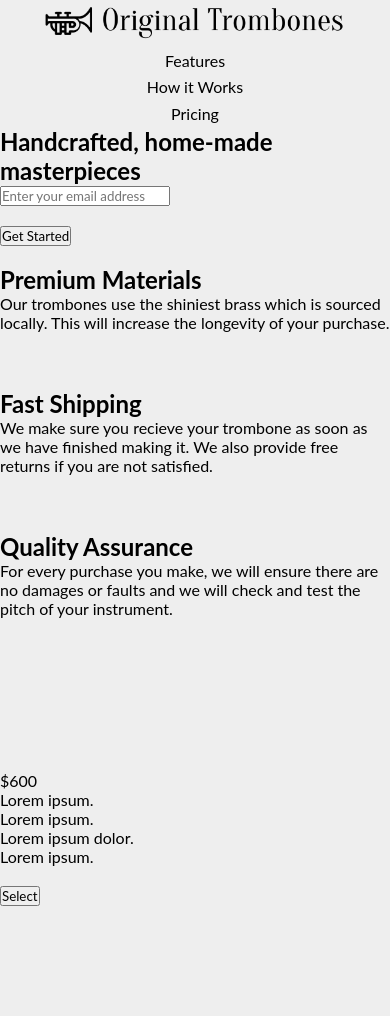
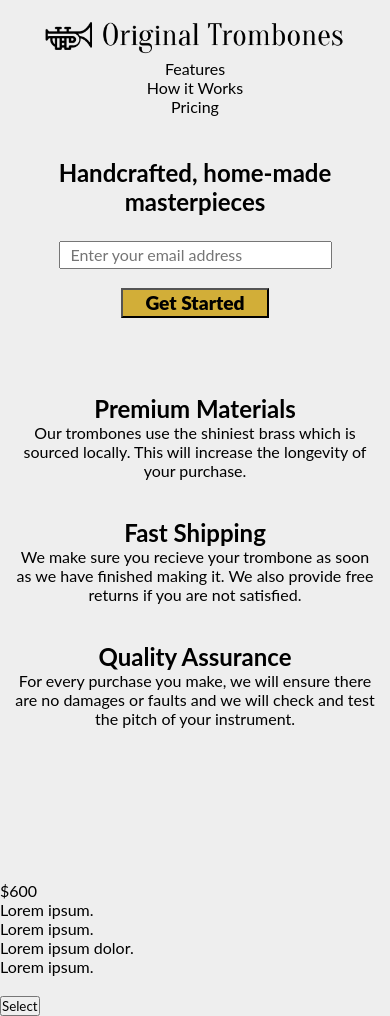
Before and after one commit to ChrisCash2020/FCC-projects, a plain HTML site: page Product Landing Page Clone/index.html in a window 390 px wide. Before the commit the page ends 906 px from the top, so only its background shows below. Drawn offline with Linux system fonts and the light colour scheme.

```diff
--- a/Product Landing Page Clone/index.html
+++ b/Product Landing Page Clone/index.html
@@ -10,8 +10,13 @@
       rel="stylesheet"
       href="https://fonts.googleapis.com/css?family=Tangerine"
     />
+    <script
+      src="https://kit.fontawesome.com/770e947581.js"
+      crossorigin="anonymous"
+    ></script>
   </head>
   <body>
+      <br>
     <header id="header">
       <nav id="nav-bar">
         <ul>
@@ -30,8 +35,9 @@
         </ul>
       </nav>
     </header>
+  <br><br>
     <section>
-    <div #main-top>
+      <div id="main-top">
         <h1>Handcrafted, home-made masterpieces</h1>
         <form action="https://www.freecodecamp.com/email-submit)" id="form">
           <input
@@ -42,22 +48,29 @@
           <input type="submit" id="submit" value="Get Started" />
         </form>
       </div>
+      <br>
+      <br>
+      <br>
+      <br>
+      <div class="center">
       <div id="main-middle">
         <div class="main-middle-content">
           <div class="main-middle-content-image">
-          <img src="" alt="" />
+            <img src="" alt="" id="icon" class="fas fa-fire" />
           </div>
           <div class="main-middle-content-text">
             <h1>Premium Materials</h1>
             <p>
-            Our trombones use the shiniest brass which is sourced locally. This
-            will increase the longevity of your purchase.
+              Our trombones use the shiniest brass which is sourced locally.
+              This will increase the longevity of your purchase.
             </p>
+          </div>
         </div>
         <br />
         <br />
+        <div class="main-middle-content">
           <div class="main-middle-content-image">
-          <img src="" alt="" />
+            <img src="" alt="" id="icon" class="fas fa-fire"/>
           </div>
           <div class="main-middle-content-text">
             <h1>Fast Shipping</h1>
@@ -66,17 +79,20 @@
               making it. We also provide free returns if you are not satisfied.
             </p>
           </div>
+        </div>
         <br />
         <br />
+        <div class="main-middle-content">
           <div class="main-middle-content-image">
-          <img src="" alt="" />
+            <img src="" alt="" class="fas fa-fire" id="icon" />
           </div>
           <div class="main-middle-content-text">
             <h1>Quality Assurance</h1>
             <p>
-            For every purchase you make, we will ensure there are no damages or
-            faults and we will check and test the pitch of your instrument.
+              For every purchase you make, we will ensure there are no damages
+              or faults and we will check and test the pitch of your instrument.
             </p>
+          </div>
         </div>
       </div>
     </div>
@@ -96,6 +112,7 @@
           </p>
         </div>
       </div>
+
     </section>
   </body>
 </html>
--- a/Product Landing Page Clone/style.css
+++ b/Product Landing Page Clone/style.css
@@ -7,25 +7,38 @@
 body{
     background:#EEEEEE;
 }
+header#header{
+    /* height: 20px; */
+}
 #header{
 display: flex;
 align-content: center;
 justify-content: center;
 margin: auto;
-
-
+ /* padding:0 2.5em 0 2.5em; */
+/* border-bottom: 40px solid black; */
+}
+#nav-bar{
+    position: fixed;
+    background: #EEEEEE;
+    z-index: 999;
 }
 #nav-bar ul{
     display: flex;
     flex-direction: row;
     list-style: none;
     width:100vw;
-    height: 9.1vh;
+    /* height: 9.1vh; */
+    padding:0 2.5em;
+
+
 }
 li#header-img{
     width:55vw;
+    /* width: 100%; */
     margin: auto;
-
+/* padding-left:80px; */
+/* padding:0 40px; */
 }
 
 li#nav-link{
@@ -35,28 +48,36 @@
     text-align: center;
     margin: auto;
     align-items:initial;
-    /* width: 12vw; */
+
 
 }
 img{
     width: 300px;
+
 }
 #nav-link a{
     text-decoration:none;
     color: #000000;
+    font-size: 1em;
 }
-@media (max-width: 645px) {
+@media (max-width: 745px) {
     #nav-bar ul {
     flex-direction: column;
-    height: 15vh;
+    /* height: 18vh; */
     }
     #header{
         padding:0;
         min-width: 335px;
     }
-
+    section{
+        margin-top:9vh;
+    }
+/* header#header{
+    height: 22vh;
+} */
     li#header-img{
         width: auto;
+        padding-left:0;
     }
     img{
         align-items: stretch;
@@ -64,16 +85,167 @@
     li#nav-link{
         width: auto;
         align-items: stretch;
+        font-size: 1em;
     }
+   #main-top {
+    padding-top:0vh;
+}
 
 }
+section{
+    padding-top:10vh;
+}
 #main-top{
-   display: flex;
-align-content: center;
+display: flex;
 justify-content: center;
-margin: auto;
-position: relative;
+align-items: stretch;
+text-align: center;
+margin:0 auto;
+width: 470px;
+flex-direction: column;
 }
+#main-top h1{
+    margin:25px;
+    font-size: 1.5em;
+}
+#email{
+    width: 273px;
+    height: 28px;
+    padding:10px;
+    font-size:1em;
+}
+#submit{
+    width: 148px;
+    height: 30px;
+    background: #D2AE38;
+    font-size: 1.2em;
+    font-weight: 1000;
+    text-transform: capitalize;
+
+}
+#main-middle{
+    width:1000px;
+    /* height: 360px; */
+    display: flex;
+    justify-content: center;
+    align-items: stretch;
+    text-align: center;
+    margin: 0 auto;
+    flex-direction: column;
+    /* padding-top:50px; */
+
+}
+.center{
+    display: flex;
+}
+.main-middle-content{
+    display: flex;
+
+    /* width: 1000px */
+}
+.main-middle-content-text{
+flex:1;
+text-align: left;
+margin:auto 0;
+}
+.main-middle-content-text h1{
+    font-size: 1.5em;
+}
+.main-middle-content-text p{
+    font-size:1em;
+}
+.main-middle-content-image{
+    width: 15vw;
+    height: 125px;
+}
+.main-middle-content-image{
+display: flex;
+justify-content: center;
+align-items: center;
+}
+#icon{
+    font-size: 3.3em;
+}
+@media (max-width: 1000px) {
+    .main-middle-content-text {
+        flex:1.1
+    }
+img{
+    /* width:250px; */
+    width:18.75em;
+}
+    #main-middle{
+    width: auto;
+    margin:0vh 3vw;
+    }
+    .main-middle-content-image{
+        /* width: auto; */
+        height: auto;
+    }
+    #main-top{
+        width: auto;
+        min-width: 350px;
+
+    }
+}
+@media (max-width: 550px) {
+     .main-middle-content-image{
+         display: none;
+     }
+     .main-middle-content-text{
+         text-align: center;
+     }
+
+   /* #nav-bar{
+       width: auto;
+       min-width: 350px;
+       padding:0;
+       margin: 0; */
+   }
+   #main-middle{
+       width: auto;
+       min-width: 350px;
+   }
+      ul{
+          width: auto;
+          /* height: 25vh; */
+          min-width: 350px;
+         /* padding-left: 15px; */
+      }
+      #main-top h1{
+          /* font-size: 1.1em; */
+      }
+     section{
+         padding:0;
+     }
+    }
+}
+@media (max-width: 280px) {
+
+}
+
+/* .main-middle-content{
+    display: flex;
+    margin: 10px;
+}
+.main-middle-content-text{
+    flex:1;
+    margin: 0 auto;
+}
+.main-middle-content-text h1, .main-middle-content-text p {
+text-align: left;
+}
+.main-middle-content-image{
+display: flex;
+justify-content: center;
+align-items: center;
+margin:0 auto;
+width: 125px;
+}
+#icon{
+    font-size: 3.3em;
+
+} */
 
 
 
```
Lines whose indentation alone changed are shown as unchanged.
